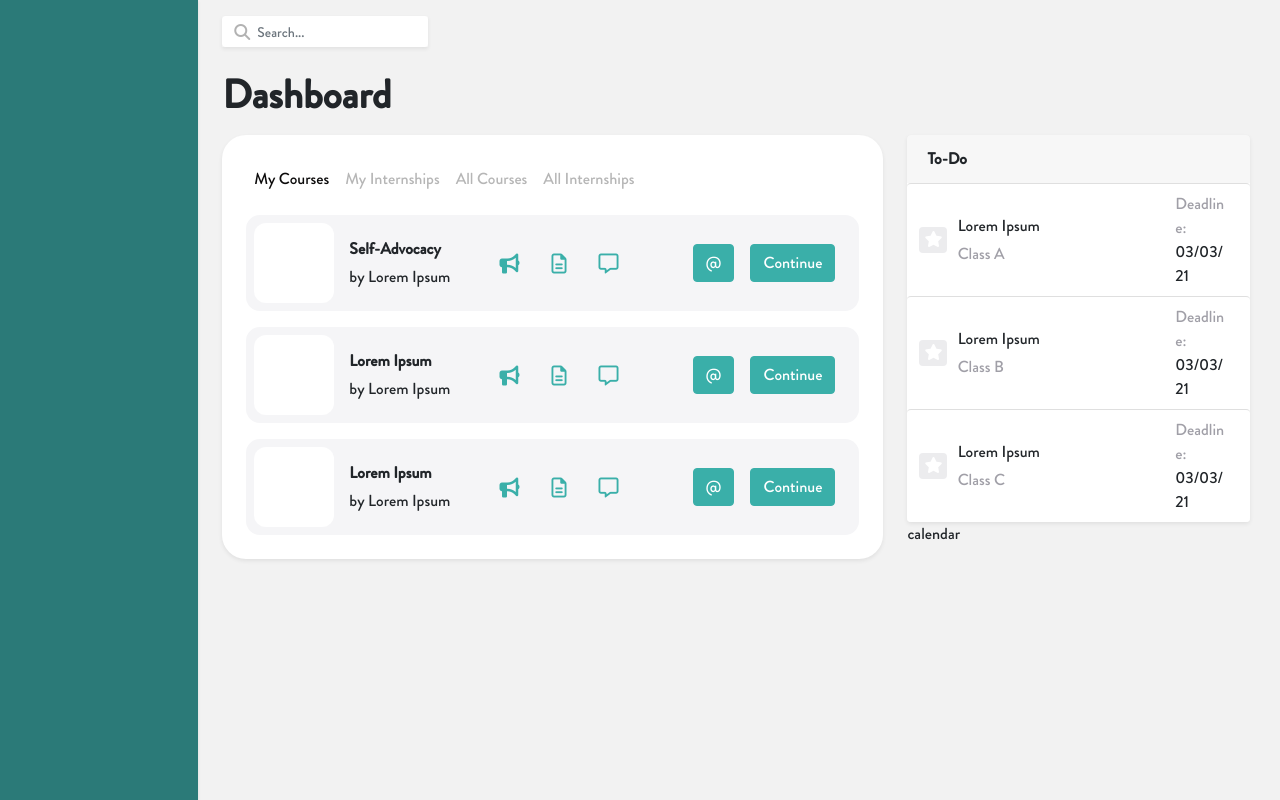
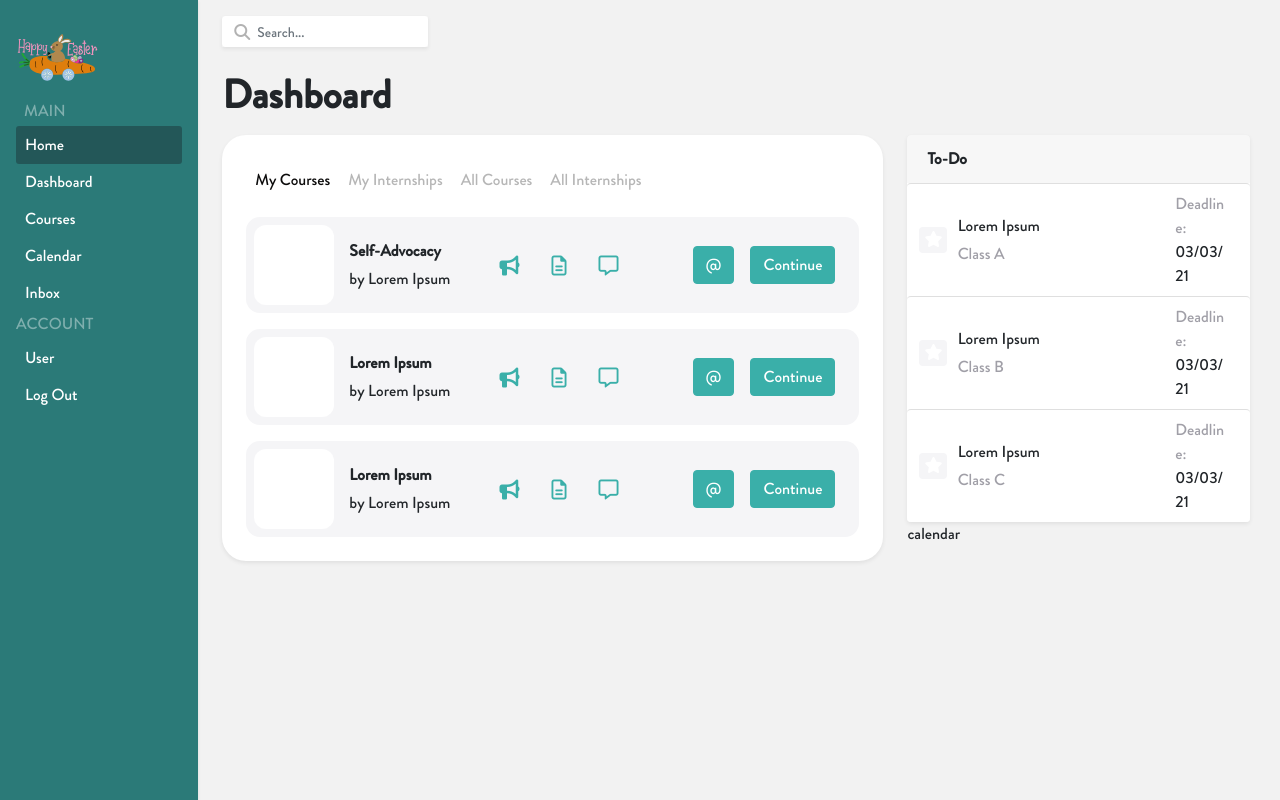
Before and after one commit to geneaudrey/thesis-prototype, a Vue app: page / in a window 1280 px wide. Built offline with nearby package versions, Linux system fonts and the light colour scheme.

Commit message:
added basic sidebar

```diff
--- a/babel.config.js
+++ b/babel.config.js
@@ -1,3 +1,3 @@
 module.exports = {
-  presets: ["@vue/cli-plugin-babel/preset"]
+  presets: ["@vue/cli-plugin-babel/preset"],
 };
--- a/src/assets/index.scss
+++ b/src/assets/index.scss
@@ -9,7 +9,9 @@ $theme-colors: (
   "darkgray" : #46484D,
   "deselected": #B6B6B6,
   "black" : #0C0B0B,
-  "textSecondary": rgb(17,15,36,0.4)
+  "textSecondary": rgb(17,15,36,0.4),
+  "lightgray": rgb(255,255,255,0.4)
+
 );
 
 // i.e. creating new classes
@@ -34,6 +36,11 @@ $theme-colors: (
 .dashDP {
     border-radius: 12px !important;
 }
+
+.btn:focus {
+    outline: none !important;
+    box-shadow: none !important;
+  }
 // .navbar {
 //   height: 70px;
 // }
--- a/src/components/DashCard.vue
+++ b/src/components/DashCard.vue
@@ -1,10 +1,10 @@
 <template>
     <div class="card border-0 shadow-sm p-4 dashCard">
         <div class="row p-0 m-0">
-            <button type="button" :class="[{'text-black' : active == 0}, {'text-deselected' : active !=0}, 'btn btn-outline-primary border-0 p-1 m-1 h3']"  @click="active=0">  My Courses </button>
-            <button type="button" :class="[{'text-black' : active == 1}, {'text-deselected' : active !=1}, 'btn btn-outline-primary border-0 p-1 m-1 h3']"  @click="active=1"> My Internships </button>
-            <button type="button" :class="[{'text-black' : active == 2}, {'text-deselected' : active !=2}, 'btn btn-outline-primary border-0 p-1 m-1 h3']"  @click="active=2">  All Courses </button>
-            <button type="button" :class="[{'text-black' : active == 3}, {'text-deselected' : active !=3}, 'btn btn-outline-primary border-0 p-1 m-1 h3']"  @click="active=3">  All Internships </button>
+            <button type="button" :class="[{'text-black' : active == 0}, {'text-deselected' : active !=0}, 'btn p-1 m-1 h3']"  @click="active=0">  My Courses </button>
+            <button type="button" :class="[{'text-black' : active == 1}, {'text-deselected' : active !=1}, 'btn p-1 m-1 h3']"  @click="active=1"> My Internships </button>
+            <button type="button" :class="[{'text-black' : active == 2}, {'text-deselected' : active !=2}, 'btn p-1 m-1 h3']"  @click="active=2">  All Courses </button>
+            <button type="button" :class="[{'text-black' : active == 3}, {'text-deselected' : active !=3}, 'btn p-1 m-1 h3']"  @click="active=3">  All Internships </button>
         </div>
         <div class="row p-0 m-0">
             <div class="card bg-secondary border-0 p-2 w-100 mt-3 dashCardItem" v-for="item in activated" :key="item.id">
@@ -95,5 +95,7 @@ export default {
 </script>
 
 <style scoped>
-
+.btn:hover {
+    color: black !important;
+}
 </style>
--- a/src/components/Dashboard.vue
+++ b/src/components/Dashboard.vue
@@ -1,7 +1,7 @@
 <template>
   <div class="Dashboard">
     <div class="row" style="width: 100%">
-        <div class="col-2">
+        <div class="col-2 pr-0">
             <Sidebar />
         </div>
         <div class="col-10 pl-4 pt-3">
--- a/src/components/Sidebar.vue
+++ b/src/components/Sidebar.vue
@@ -1,16 +1,48 @@
 <template>
-  <div class="Sidebar">
+  <div class="Sidebar p-3">
       <div class="sidebar" />
+        <div class="btn-group-vertical w-100">
+          <div class="w-50">
+            <img :src="logo" class="icon" />
+          </div>
+          <p class="mb-1 text-lightgray pl-2"> MAIN </p>
+          <button type="button" :class="[{'activatedItem' : active==0},'btn sidebarItem pl-2']" @click="active=0">Home</button>
+          <button type="button" :class="[{'activatedItem' : active==1},'btn sidebarItem pl-2']" @click="active=1">Dashboard</button>
+          <button type="button" :class="[{'activatedItem' : active==2},'btn sidebarItem pl-2']" @click="active=2">Courses</button>
+          <button type="button" :class="[{'activatedItem' : active==3},'btn sidebarItem pl-2']" @click="active=3">Calendar</button>
+          <button type="button" :class="[{'activatedItem' : active==4},'btn sidebarItem pl-2']" @click="active=4">Inbox</button>
+        </div>
+        <div class="btn-group-vertical w-100">
+          <p class="mb-1 text-lightgray"> ACCOUNT </p>
+          <button type="button" :class="[{'activatedItem' : active==5},'btn sidebarItem pl-2']" @click="active=5">User</button>
+          <button type="button" :class="[{'activatedItem' : active==6},'btn sidebarItem pl-2']" @click="active=6">Log Out</button>
+        </div>
   </div>
 </template>
 
 <script>
+import logo from "../assets/icons/sample.svg"
 export default {
   name: "Sidebar",
-//   props: {
-//     msg: String
-//   }
-};
+  // components: {
+  //     logo
+  // },
+  setup() {
+    return {
+      logo
+    }
+  },
+  data() {
+      return {
+        active: 0
+      }
+    },
+    created() {
+      // this.activated = this.myCourses;
+    },
+    watch: {
+    }
+  };
 </script>
 
 <style scoped>
@@ -26,4 +58,16 @@ export default {
 
     box-shadow: 0px 1px 3px rgba(0, 0, 0, 0.1);
 }
+.sidebarItem {
+  text-align: left;
+  color: white;
+  border-radius: 3px !important;
+}
+.sidebarItem:hover {
+  background: rgba(23, 37, 42, 0.4);
+  color: white;
+}
+.activatedItem {
+  background: rgba(23, 37, 42, 0.4);
+}
 </style>
--- a/src/components/Todo.vue
+++ b/src/components/Todo.vue
@@ -5,7 +5,7 @@
             <div class="card border-bottom-0 border-left-0 border-right-0" v-for="item in todolist" :key="item.id">
                 <div class="row m-0 p-2">
                     <div class="col-1 mt-auto mb-auto p-1">
-                        <button type="button" class="btn text-white bg-gray p-0 pl-1 pr-1"> <i class="fas fa-star"></i> </button>
+                        <button type="button" :class="[{'selected' : item.done == 1}, {'deselected' :item.done == 0}, 'btn text-white p-0 pl-1 pr-1']" @click="item.done = !item.done"> <i class="fas fa-star"></i> </button>
                     </div>
                     <div class="col-8 mt-auto mb-auto">
                         <p class="mb-1"> {{item.task}} </p>
@@ -27,9 +27,9 @@ export default {
     data() {
         return {
             todolist: [
-                {id: 1, task: "Lorem Ipsum", subj:"Class A", deadline: "03/03/21"},
-                {id: 2, task: "Lorem Ipsum", subj:"Class B", deadline: "03/03/21"},
-                {id: 3, task: "Lorem Ipsum", subj:"Class C", deadline: "03/03/21"},
+                {id: 1, task: "Lorem Ipsum", subj:"Class A", deadline: "03/03/21", done: 0},
+                {id: 2, task: "Lorem Ipsum", subj:"Class B", deadline: "03/03/21", done: 0},
+                {id: 3, task: "Lorem Ipsum", subj:"Class C", deadline: "03/03/21", done: 0},
             ]
         }
     },
@@ -39,5 +39,10 @@ export default {
 </script>
 
 <style scoped>
-
+.selected {
+    background: rgb(58,175,169,1);
+}
+.deselected {
+    background: rgb(245,245,247,1);
+}
 </style>
```
Also changed, not shown: src/assets/icons/sample.svg (added).
